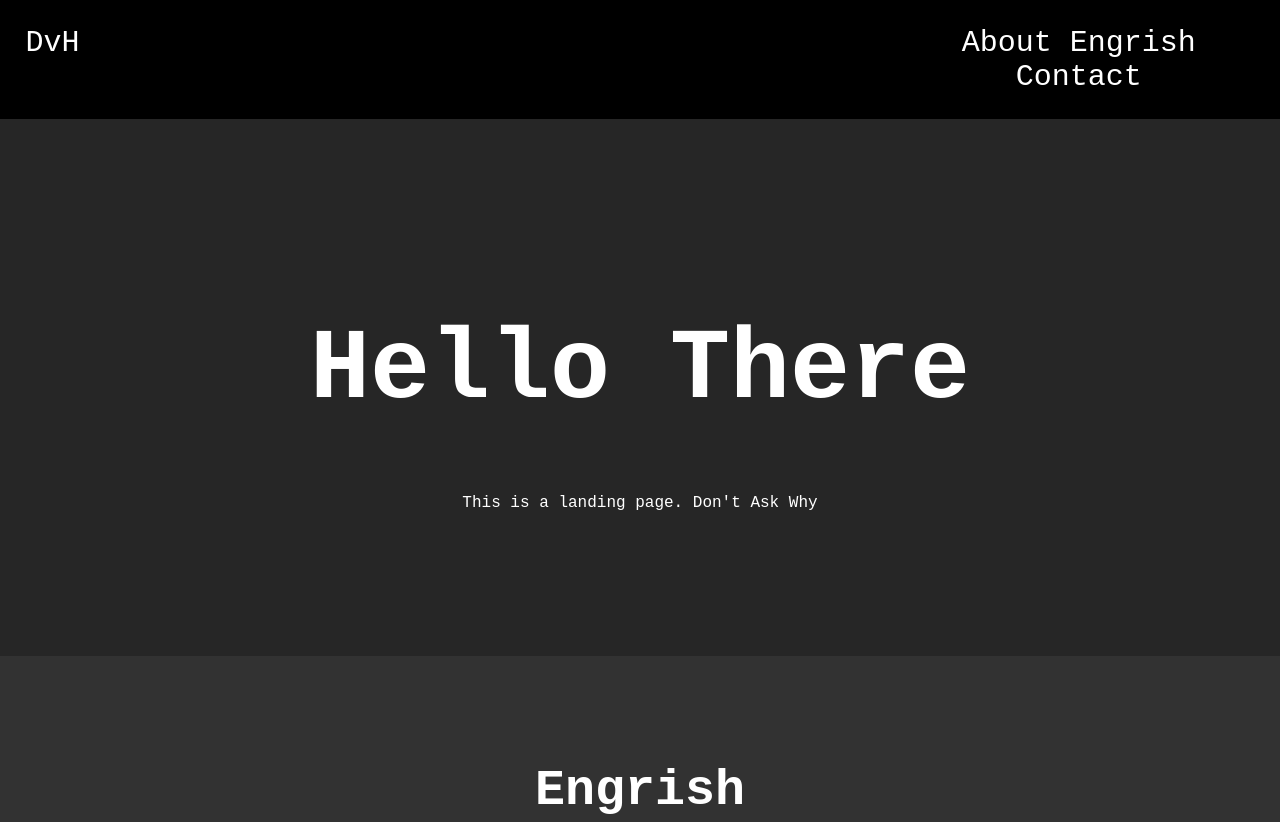
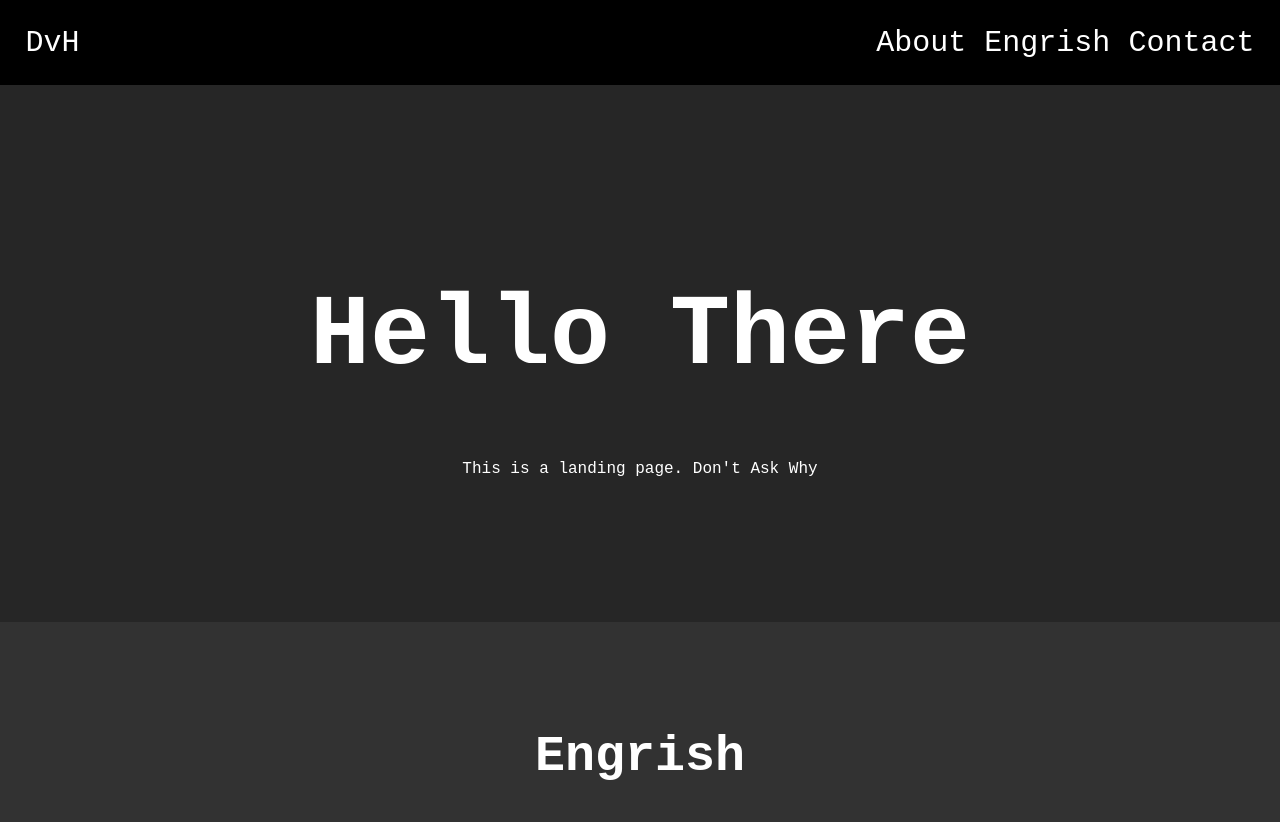
Before and after one commit to DangVietH/landing-page, a plain HTML site: page index.html in a window 1280 px wide. Shown: the top 822 px of the page. Drawn offline with Linux system fonts and the light colour scheme.

Commit message:
use space between instead of manual gap

```diff
--- a/index.css
+++ b/index.css
@@ -10,7 +10,7 @@ body {
     font-size: 30px;
     display: flex;
     flex-direction: row;
-    gap: 67%;
+    justify-content: space-between;
 }
 
 .header, .footer {
```
